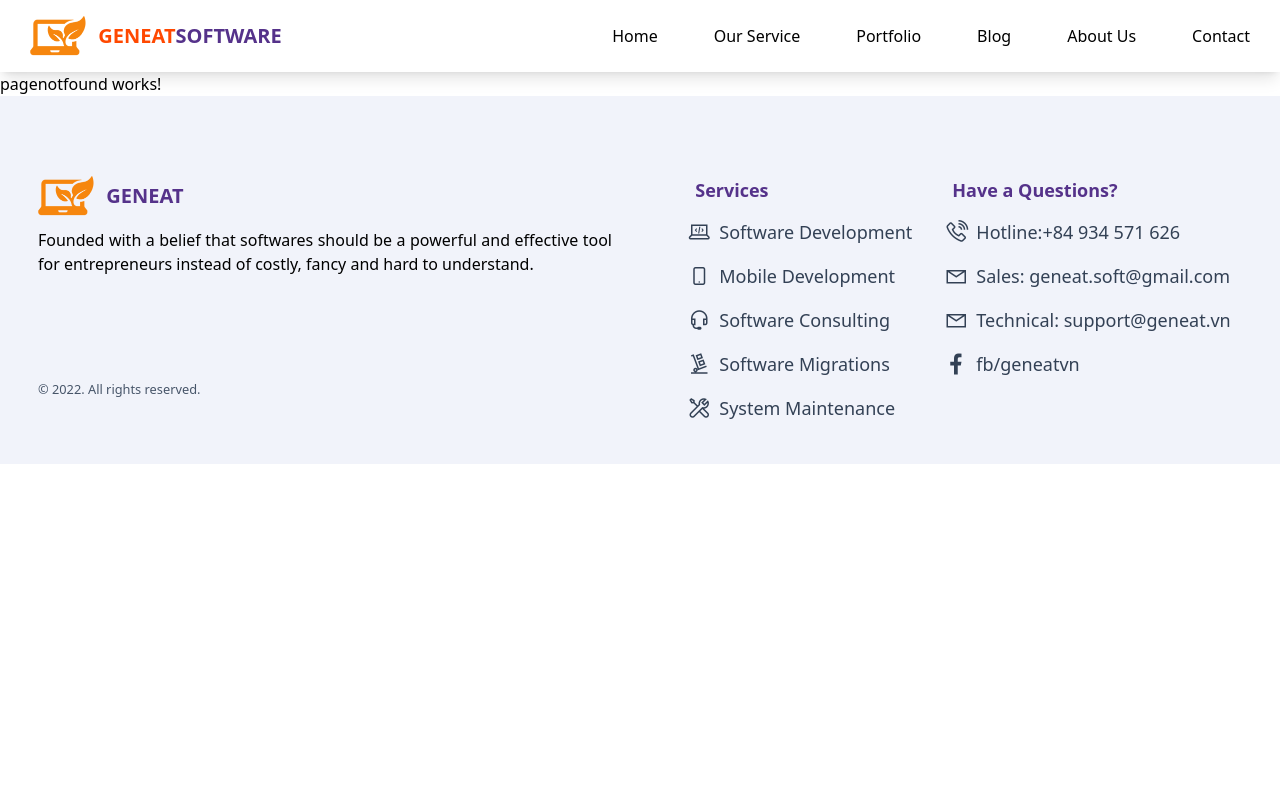
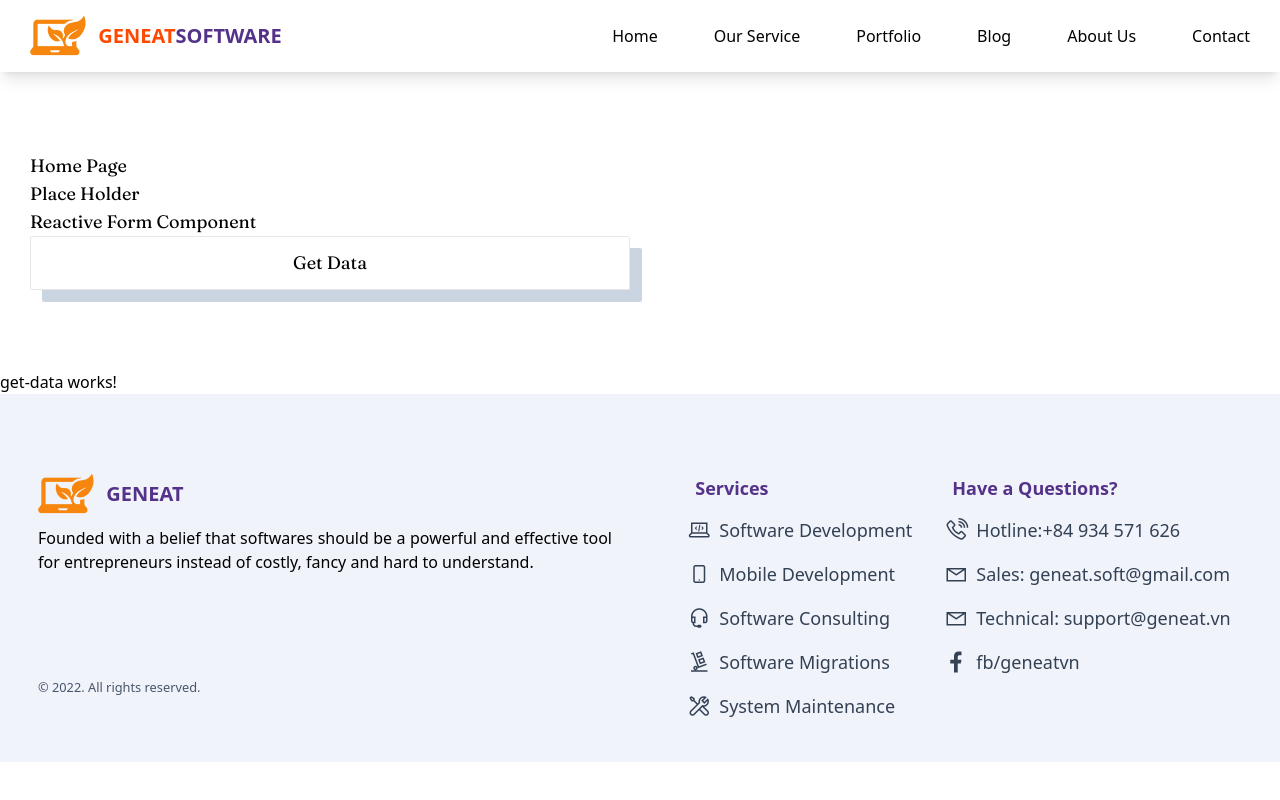
Before and after one commit to nguyenle2k/website, an Angular app: page /getdata in a window 1280 px wide. Built offline with nearby package versions, Linux system fonts and the light colour scheme; data requests are answered from the project's data file.

Commit message:
add (main): http get

```diff
--- /dev/null
+++ b/db.json
@@ -0,0 +1,19 @@
+{
+  "posts": [
+    {
+      "id": 1,
+      "title": "json-server",
+      "author": "typicode"
+    }
+  ],
+  "comments": [
+    {
+      "id": 1,
+      "body": "some comment",
+      "postId": 1
+    }
+  ],
+  "profile": {
+    "name": "typicode"
+  }
+}
--- a/src/app/app-routing.module.ts
+++ b/src/app/app-routing.module.ts
@@ -11,11 +11,13 @@ import { PagenotfoundComponent } from './routing/component/pagenotfound/pagenotf
 import { TemplateDrivenFormComponent } from './routing/component/template-driven-form/template-driven-form.component';
 import { ReactiveFormComponent } from './routing/component/reactive-form/reactive-form.component';
 import { ContactComponent } from './routing/pages/contact/contact.component';
+import { GetDataComponent } from './routing/component/get-data/get-data.component';
 const routes: Routes = [
   { path: '',
   component: MainComponent,
   children: [
     { path: '', component: HomeComponent},
+    { path: 'getdata', component: GetDataComponent},
     { path: 'contact', component: ContactComponent},
     { path: 'reactiveform', component: ReactiveFormComponent},
     { path: 'templateform', component: TemplateDrivenFormComponent},
--- a/src/app/app.component.html
+++ b/src/app/app.component.html
@@ -1,34 +1,3 @@
-<!-- <ul>
-  <li>
-    <a routerLink="/home" routerLinkActive="active" class="hover:text-green-500"
-      >Home Page</a
-    >
-  </li>
-  <li>
-    <a
-      routerLink="/placeholder"
-      routerLinkActive="active"
-      class="hover:text-green-500"
-      >Place Holder</a
-    >
-  </li>
-  <li>
-    <a
-      routerLink="/reactiveform"
-      routerLinkActive="active"
-      class="hover:text-green-500"
-      >Reactive Form Component</a
-    >
-  </li>
-  <li class="">
-    <a
-      routerLink="/contact"
-      routerLinkActive="router-link-active"
-      class="hover:text-orange-500"
-      >Contact</a
-    >
-  </li>
-</ul> -->
 
 <!-- Header -->
 <section>
@@ -90,6 +59,40 @@
     </div>
   </header>
 </section>
+
+<div class="container mx-auto my-20">
+  <ul class="text-lg Fraunces-400">
+    <li>
+      <a routerLink="/home" routerLinkActive="active" class="hover:text-green-500"
+        >Home Page</a
+      >
+    </li>
+    <li>
+      <a
+        routerLink="/placeholder"
+        routerLinkActive="active"
+        class="hover:text-green-500"
+        >Place Holder</a
+      >
+    </li>
+    <li>
+      <a
+        routerLink="/reactiveform"
+        routerLinkActive="active"
+        class="hover:text-green-500"
+        >Reactive Form Component</a
+      >
+    </li>
+    <li class="text-center border shadow-[12px_12px] shadow-slate-300 rounded-sm w-[600px] p-3">
+      <a
+        routerLink="/getdata"
+        routerLinkActive="router-link-active"
+        class=" hover:text-green-500"
+        >Get Data</a
+      >
+    </li>
+  </ul>
+</div>
 
 <router-outlet></router-outlet>
 
--- /dev/null
+++ b/src/app/routing/component/Service/http-server.service.ts
@@ -0,0 +1,22 @@
+import { HttpClient, HttpHeaders } from '@angular/common/http';
+import { Injectable } from '@angular/core';
+import { Observable } from 'rxjs';
+
+@Injectable({
+  providedIn: 'root'
+})
+export class HttpServerService {
+  private REST_API_SERVER = 'http://localhost:3000';
+  private httpOptions = {
+    headers: new HttpHeaders({
+      'Content-Type': 'application/json',
+      // Authorization: 'my-auth-token'
+    }),
+  };
+  constructor(private httpClient: HttpClient) {}
+
+  public getComments(): Observable<any> {
+    const url = `${this.REST_API_SERVER}/comments`;
+    return this.httpClient.get<any>(url, this.httpOptions);
+  }
+}
--- /dev/null
+++ b/src/app/routing/component/get-data/get-data.component.html
@@ -0,0 +1 @@
+<p>get-data works!</p>
--- /dev/null
+++ b/src/app/routing/component/get-data/get-data.component.ts
@@ -0,0 +1,18 @@
+import { Component } from '@angular/core';
+import { HttpServerService } from '../Service/http-server.service';
+
+@Component({
+  selector: 'app-get-data',
+  templateUrl: './get-data.component.html',
+  styleUrls: ['./get-data.component.less']
+})
+export class GetDataComponent {
+
+  constructor(private httpServerService: HttpServerService) {}
+
+  public ngOnInit(): void {
+    this.httpServerService.getComments().subscribe(data => {
+      console.log('data', data)
+    })
+  }
+}
--- a/src/app/routing/pages/contact/contact.component.html
+++ b/src/app/routing/pages/contact/contact.component.html
@@ -22,7 +22,7 @@
         <form
           [formGroup]="contactData"
           (ngSubmit)="(updateContact)"
-          class="bg-white border border-slate-400 shadow-2xl rounded-xl px-8 py-4"
+          class="bg-white border border-slate-400 shadow-2xl rounded-xl w-1/2 px-8 py-4"
         >
           <!-- label 1 -->
           <label for="" class="text-lg text-slate-500  Fraunces-600"
@@ -33,7 +33,7 @@
             type="text"
             id="your-contact"
             formControlName="contact"
-            class="border border-black bg-slate-50 rounded-md w-full mb-4 px-2 py-1"
+            class="border border-black bg-slate-50 rounded-md w-full mb-4 px-2 py-2"
           />
           <br />
           <!-- label 2 -->
@@ -46,7 +46,7 @@
             id="your-idea"
             cols="30"
             rows="6"
-            class="border border-black bg-slate-50 rounded-md mb-4 px-2 py-1"
+            class="border border-black bg-slate-50 rounded-md w-full mb-4 px-2 py-16"
           ></textarea>
           <br />
 
```
Also changed, not shown: JsonServer/db.json (added, +9 -0 lines), src/app/app.module.ts (+9 -3 lines), src/app/routing/component/get-data/get-data.component.less (added), 2 other files (tests, documents, lock files or other folders).
